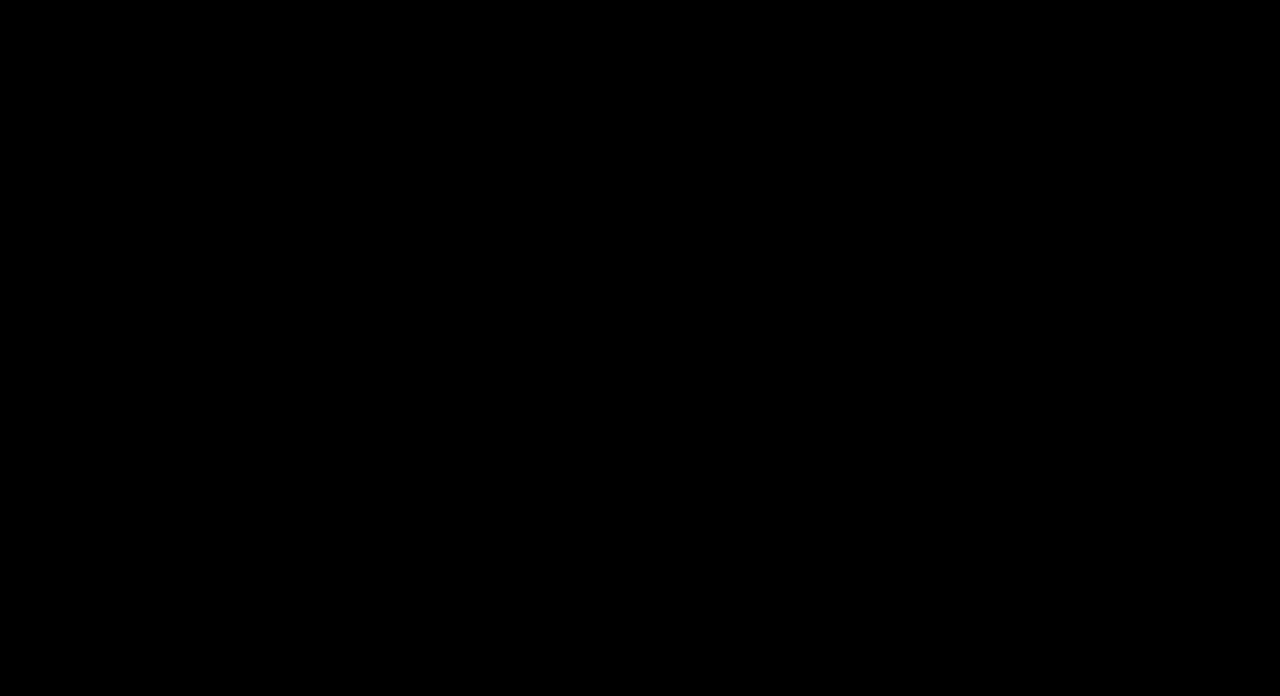
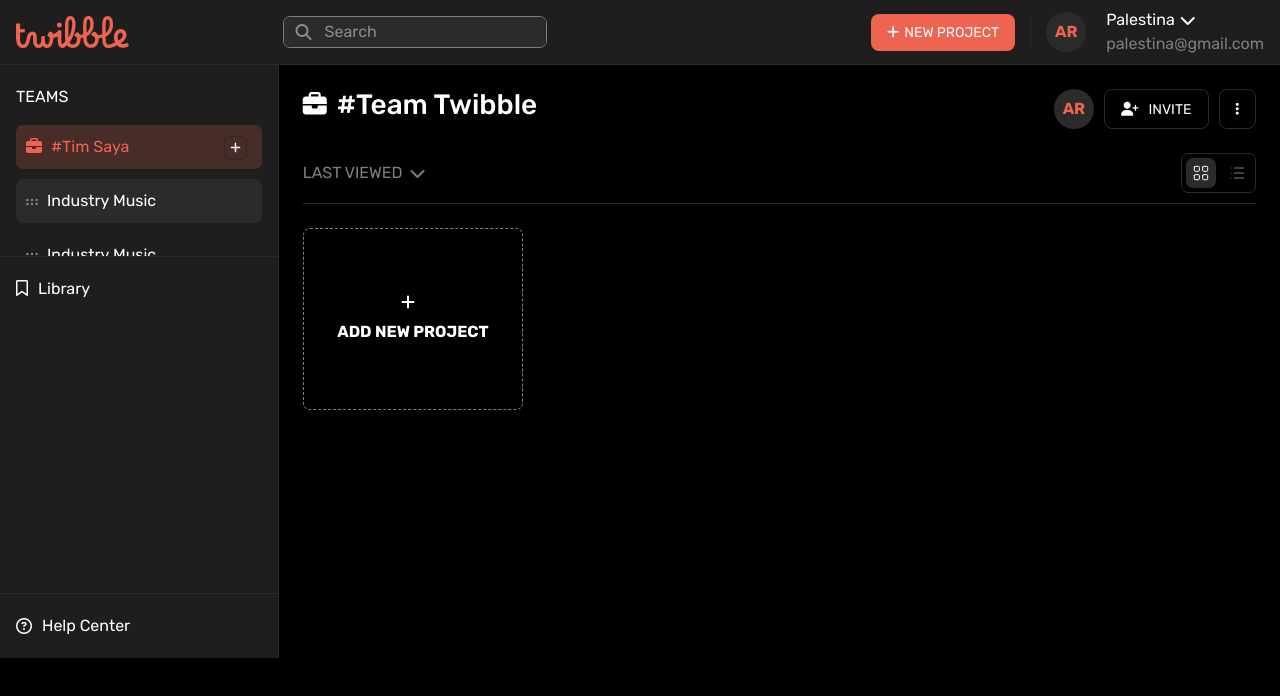
Before and after one commit to Rqwannn/twibble, a Vue app: page /team/0 in a window 1280 px wide. Before the commit this address had no page. Shown: the top 696 px of the page. Built offline with nearby package versions, Linux system fonts and the light colour scheme.

Commit message:
fix some bug

```diff
--- a/src/components/dashboard_management/entry_point/new_team.vue
+++ b/src/components/dashboard_management/entry_point/new_team.vue
@@ -4,13 +4,14 @@
       <nav-bar></nav-bar>
 
       <div class="d-flex">
-          <side-bar :style="{ height: sidebarHeight + 'px' }"></side-bar>
+          <side-bar :team_id="team_id" :project_id="project_id" :style="{ height: sidebarHeight + 'px' }"></side-bar>
 
           <div class="project p-4 w-100">
             <header-project></header-project>
+            <!-- <project-tabs></project-tabs> -->
             <team-tabs></team-tabs>
-            <team-project></team-project>
-            <!-- <team-content></team-content> -->
+            <!-- <team-project></team-project> -->
+            <team-content></team-content>
             <!-- <project-content></project-content> -->
           </div>
 
@@ -27,21 +28,29 @@
 
 import HeaderProject from "@/components/dashboard_management/entry_point/header_project.vue"
 import TeamTabs from "@/components/dashboard_management/entry_point/team_tabs.vue"
+import ProjectTabs from "@/components/dashboard_management/entry_point/project_tabs.vue"
 import TeamContent from "@/components/dashboard_management/entry_point/team_content.vue"
 import TeamProject from "@/components/dashboard_management/entry_point/team_project.vue"
 import ProjectContent from "@/components/dashboard_management/entry_point/project_content.vue"
 
 export default {
+props:{
+  team_id: Number,
+  project_id: Number
+},
 components: {
     SideBar,
     NavBar,
     HeaderProject,
     TeamTabs,
+    ProjectTabs,
     TeamContent,
     TeamProject,
     ProjectContent
 },
 setup(_, context) {
+  const team_id = _.team_id
+  const project_id = _.project_id
 
   const sidebarHeight = ref(0);
 
@@ -60,7 +69,9 @@
   });
 
   return {
-        sidebarHeight
+      sidebarHeight,
+      team_id,
+      project_id
   };
 
   }
--- /dev/null
+++ b/src/components/dashboard_management/entry_point/project_tabs.vue
@@ -0,0 +1,117 @@
+<template>
+
+    <div class="d-flex justify-content-between align-items-center new-team-tabs mb-4 position-relative">
+        <div class="left d-flex justify-content-center align-items-center">
+            <div class="active-bagan">RECENT</div>
+            <div>DELETE</div>
+        </div>
+
+        <div class="d-flex justify-content-between align-items-center">
+
+            <div class="last_viewed">
+                LAST VIEWED <i class="fa-solid fa-chevron-down"></i>
+            </div>
+
+            <div class="right">
+                <div class="vector vector_1 d-flex justify-content-center align-items-center">
+                    <img :src="vector_1" alt="Vector 1" />
+                </div>
+                <div class="vector vector_2 d-flex justify-content-center align-items-center">
+                    <img :src="vector_2" alt="Vector 2" />
+                </div>
+            </div>
+
+        </div>
+
+    </div>
+
+    </template>
+
+    <script>
+    import vector1 from "@/assets/image/core/header_tabs_vect1.svg"
+    import vector2 from "@/assets/image/core/header_tabs_vect2.svg"
+
+    export default {
+    setup(_, context) {
+        const recent_active = true
+        const delete_active = false
+
+        const vector_1 = vector1
+        const vector_2 = vector2
+
+        return {
+            vector_1,
+            vector_2,
+            recent_active,
+            delete_active
+        };
+
+        }
+    };
+
+    </script>
+
+    <style scoped>
+
+    .new-team-tabs{
+        padding-bottom: 10px;
+        border-bottom: 1px solid var(--semiBlack);
+        width: 100%;
+    }
+
+    .last_viewed {
+        display: flex;
+        align-items: center;
+        color: var(--SemiGray);
+    }
+
+    .last_viewed i{
+        margin-left: 7px;
+        margin-right: 20px;
+        cursor: pointer;
+    }
+
+    .left div {
+        color: var(--SemiGray);
+        margin-right: 10px;
+    }
+
+    .left .active-bagan{
+        color: var(--orange);
+    }
+
+    .left .active-bagan::after{
+        content: "";
+        width: 60px;
+        height: 1px;
+        display: block;
+        position: absolute;
+        left: 0;
+        bottom: -1px;
+        background-color: var(--orange);
+        z-index: 10;
+    }
+
+    .right {
+        border-radius: 7px;
+        border: 1px solid var(--semiBlack);
+        display: flex;
+    }
+
+    .vector {
+        cursor: pointer;
+    }
+
+    .vector.vector_2{
+        margin: 0 10px;
+    }
+
+    .vector.vector_1 {
+        margin: 4px;
+        width: 30px;
+        height: 30px;
+        padding: 3px;
+        border-radius: 7px;
+        background-color: var(--semiBlack);
+    }
+    </style>
--- a/src/components/dashboard_management/entry_point/team_tabs.vue
+++ b/src/components/dashboard_management/entry_point/team_tabs.vue
@@ -48,8 +48,7 @@
 .left {
     display: flex;
     align-items: center;
-    font-weight: bold;
-    color: var(--semiBlack);
+    color: var(--SemiGray);
 }
 
 .left i{
--- a/src/components/tamplate/side_bar.vue
+++ b/src/components/tamplate/side_bar.vue
@@ -7,22 +7,59 @@
         </div>
 
         <ul class="team-list">
+
+            <router-link active-class="active" :to="{name:'Team', params: { team_id: 0 }}" :class="{ active: isActiveTeam(0) }">
                 <li>
-                <div class="active">
+                    <div class="list-of-team">
                         <i class="fa-solid fa-briefcase"></i> #Tim Saya
                         <span class="float-end">
                             <i class="fa-solid fa-plus"></i>
                         </span>
                     </div>
+
+                    <div class="list-of-project" :class="isActiveTeam(0) ? 'list-of-project-active' : ''">
+                        <div class="project-active">
+                            <img :src="figjam_default" alt="figjam"> Industry Music
+                        </div>
+                        <div>
+                            <img :src="figjam_default" alt="figjam"> Industry Music
+                        </div>
+                    </div>
+
                 </li>
+            </router-link>
+
             <li>
-                <div>
-                    <i class="fa-solid fa-briefcase"></i> #Tim Saya 2
+                <div class="cek-activate"> <!-- class="active" -->
+                    <i class="fa-solid fa-briefcase"></i> #Tim Raqwan
                     <span class="float-end">
                         <i class="fa-solid fa-plus"></i>
                     </span>
                 </div>
+
             </li>
+
+            <router-link active-class="active" :to="{name:'Team', params: { team_id: 1 }}" :class="{ active: isActiveTeam(1) }">
+                <li>
+                    <div class="list-of-team">
+                        <i class="fa-solid fa-briefcase"></i> #Tim Saya
+                        <span class="float-end">
+                            <i class="fa-solid fa-plus"></i>
+                        </span>
+                    </div>
+
+                    <div class="list-of-project" :class="isActiveTeam(1) ? 'list-of-project-active' : ''">
+                        <div class="project-active">
+                            <img :src="figjam_default" alt="figjam"> Industry Music
+                        </div>
+                        <div>
+                            <img :src="figjam_default" alt="figjam"> Industry Music
+                        </div>
+                    </div>
+
+                </li>
+            </router-link>
+
             <li>
                 <div>
                     <i class="fa-solid fa-briefcase"></i> #Tim Saya 3
@@ -36,7 +73,7 @@
         <div class="create-new-teams">
             <span class="create-btn d-flex">
                 <span class="float-end">
-                    <i class="fa-solid fa-plus" style="border: 1px solid gray; border-radius: 5px; padding: 2px;"></i>
+                    <i class="fa-solid fa-plus"></i>
                 </span>
                 CREATE NEW TEAMS
             </span>
@@ -58,14 +95,37 @@
 
 <script>
 
+import { ref, watch } from 'vue';
+import { useRoute } from 'vue-router';
+import figjam from "@/assets/image/core/figjam.png"
+
 export default {
 props: {
     sidebarHeight: Number,
+    team_id: Number
 },
 setup(_, context) {
 
+    const figjam_default = figjam
+    const activeTeam = ref(_.team_id);
+    const route = useRoute();
+
+    watch(
+      () => route.params.team_id,
+
+      (newId) => {
+        activeTeam.value = newId;
+      }
+    );
+
+
+    const isActiveTeam = (teamName) =>{
+        return parseInt(activeTeam.value) === teamName;
+    }
 
     return {
+        figjam_default,
+        isActiveTeam,
     };
 
     }
@@ -120,14 +180,84 @@
         padding: 0;
     }
 
+    /* ------ */
+
+    .team-list a{
+        text-decoration: none;
+    }
+
+    .team-list a.active .list-of-team {
+        background-color: var(--semiOrange);
+        color: var(--orange);
+    }
+
+    .team-list a.active i{
+        color: var(--orange);
+    }
+
+    .team-list a li div {
+        color: #fff;
+        border-radius: 7px;
+        margin-bottom: 10px;
+        padding: 10px;
+        cursor: pointer;
+    }
+
+    .team-list a li i, .team-list a li img {
+        margin-right: 5px;
+        color: #fff;
+    }
+
+    .team-list a li i, .team-list a li img {
+        margin-right: 5px;
+        color: #fff;
+    }
+
+    .team-list a li .float-end i{
+        border: 1px solid var(--semiBlack);
+        border-radius: 5px;
+        color: #fff;
+        font-size: 12px;
+        padding: 5px;
+    }
+
+    .team-list a .project-active{
+        background-color: var(--semiBlack);
+        color: #fff;
+    }
+
+    .team-list .project-active{
+        background-color: var(--semiBlack);
+        color: #fff;
+    }
+
+    .team-list .list-of-project {
+        padding: 0;
+        margin: 0;
+        height: 0;
+        overflow: hidden;
+        transition: 0.7s;
+    }
+
+    .team-list .list-of-project-active {
+        height: auto;
+    }
+
+    .team-list .list-of-project[style*="height: auto"] {
+        height: auto;
+    }
+
+    /* ------ */
+
     .team-list li div {
         color: #fff;
         border-radius: 7px;
         margin-bottom: 10px;
         padding: 10px;
+        cursor: pointer;
     }
 
-    .team-list li i {
+    .team-list li i, .team-list li img {
         margin-right: 5px;
         color: #fff;
     }
--- a/src/pages/Dashboard_Management/index.vue
+++ b/src/pages/Dashboard_Management/index.vue
@@ -9,12 +9,15 @@
 import NewTeam from "@/components/dashboard_management/entry_point/new_team.vue"
 
 export default {
+props:{
+  id: Number
+},
 components: {
   NewTeam
 },
 setup(_, context) {
 
 
-    }
+}
 };
 </script>
--- a/src/router/routes.js
+++ b/src/router/routes.js
@@ -8,7 +8,19 @@
         {
             path: '/',
             name: 'New_Team',
-            component: () => import('@/pages/Dashboard_Management/index.vue')
+            component: () => import('@/components/dashboard_management/entry_point/new_team.vue')
+        },
+        {
+            path: '/team/:team_id',
+            name: 'Team',
+            props: true,
+            component: () => import('@/components/dashboard_management/entry_point/new_team.vue')
+        },
+        {
+            path: '/project/:team_id/project_id',
+            name: 'Project',
+            props: true,
+            component: () => import('@/components/dashboard_management/entry_point/new_team.vue')
         },
         ],
     )
--- a/src/store/utils/entry_point_dashboard.js
+++ b/src/store/utils/entry_point_project.js
@@ -1,4 +1,4 @@
-export const entry_point_dashboard = {
+export const entry_point_project = {
     state() {
       return {
 
```
Also changed, not shown: src/store/stores.js (+13 -4 lines), src/store/utils/entry_point_team.js (added, +47 -0 lines), src/assets/image/core/figjam.png (added). Lines whose indentation alone changed are shown as unchanged.
